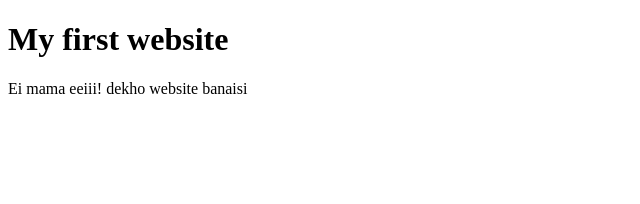
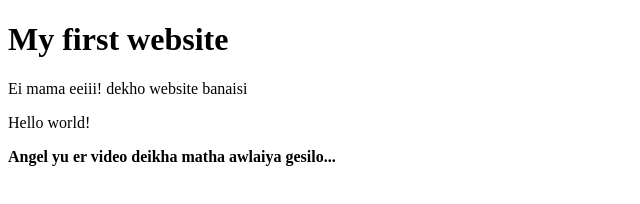
Before and after one commit to Asaduzzaman-Sohan/my-first-website, a plain HTML site: page index.html in a window 1280 px wide. Shown: the whole page, without its empty margins (0-640 px from the left). Drawn offline with Linux system fonts and the light colour scheme.

Commit message:
I am happy

```diff
--- a/index.html
+++ b/index.html
@@ -11,6 +11,8 @@
 <body>
     <h1>My first website</h1>
     <p>Ei mama eeiii! dekho website banaisi</p>
+    <p>Hello world!</p>
+    <p><b>Angel yu er video deikha matha awlaiya gesilo... </b></p>
 
 </body>
 
```
Also changed, not shown: style.css (added).
